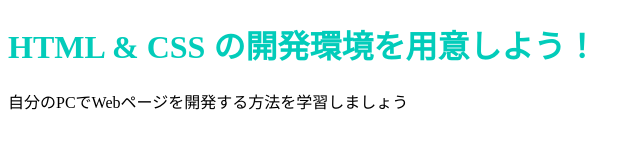
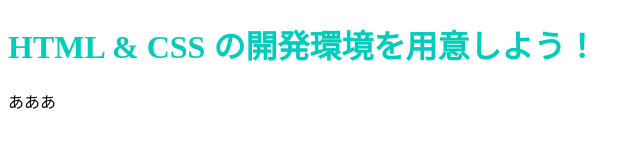
Before and after one commit to ponchoay/github.io, a plain HTML site: page index.html in a window 1280 px wide. Shown: the whole page, without its empty margins (0-640 px from the left). Drawn offline with Linux system fonts and the light colour scheme.

Commit message:
Update index.html

```diff
--- a/index.html
+++ b/index.html
@@ -7,6 +7,6 @@
   </head>
   <body>
     <h1 class="title">HTML & CSS の開発環境を用意しよう！</h1>
-    <p>自分のPCでWebページを開発する方法を学習しましょう</p>
+    <p>あああ</p>
   </body>
 </html>
```
